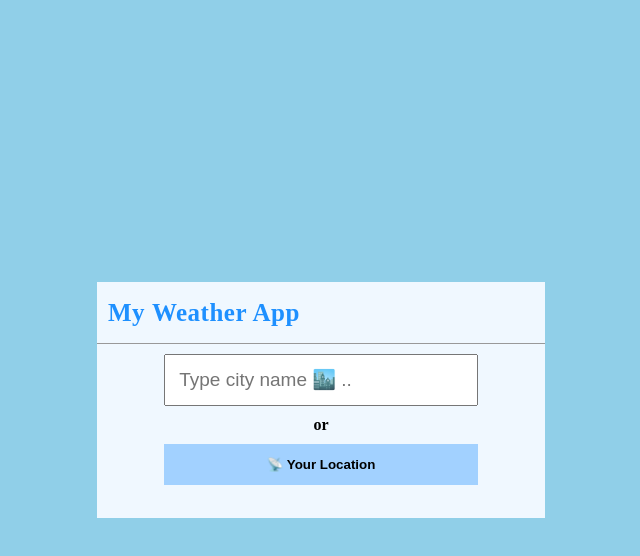
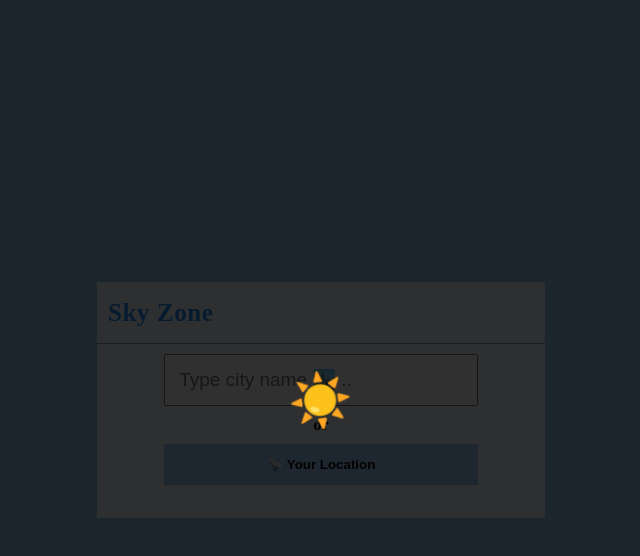
Before and after one commit to Chaitanya-Mistry/weatherapp, a React (Create React App) app: page / in a window 1280 px wide. Both pictures are taken after a click on the button "📡 Your Location". Shown: the top 556 px of the page, without its empty margins (319-959 px from the left). Built offline with nearby package versions, Linux system fonts and the light colour scheme; no server answers.

Commit message:
splash screen implemented ...

```diff
--- a/src/App.css
+++ b/src/App.css
@@ -93,6 +93,46 @@
 }
 .htmlEmojis{font-size: 60px;}
 
+/* Splash Screen */
+#splashScreen::before{
+  position: absolute;
+  content: "";
+  width: 100%;
+  height:100%;
+  z-index: -1;
+  background-color: rgba(0, 0, 0, 0.811);
+}
+#splashScreen{
+  z-index: 1;
+  position: absolute;
+  width: 100%;
+  height: 100%;
+  display: flex;
+  justify-content: center;
+  align-items: center;
+}
+#splashContent{
+  font-size: 51px;
+  animation: sunAnimate 4s linear infinite;
+}
+@keyframes sunAnimate {
+  0%{
+    transform: rotate(0deg);
+  }
+  25%{
+    transform: rotate(90deg);
+  }
+  50%{
+    transform: rotate(180deg);
+  }
+  75%{
+    transform: rotate(270deg);
+  }
+  100%{
+    transform: rotate(360deg);
+  }
+}
+
 /* Responsive Designing Goes Here  */
 
 /* For Tablets 💻*/
--- a/src/App.js
+++ b/src/App.js
@@ -1,14 +1,25 @@
 import './App.css';
-import { useState } from 'react';
+import { useEffect, useState } from 'react';
+import { SplashScreen } from './SplashScreen';
 
 function App() {
   // States
-  const [city, setCity] = useState(null);  // To
+  const [splashScreen, setSplashScreen] = useState(true);
+  const [city, setCity] = useState(null);
   const [showWeather, setShowWeather] = useState("disable");
   const [cityWeather, setCityWeather] = useState(null);
 
+  const displaySplashScreen = () => {
+    setTimeout(() => {
+      setSplashScreen(false);
+    }, 1000);
+  }
+
+  useEffect(() => {
+    displaySplashScreen();
+  }, []);
   // API Key for Open Weather Map API ( https://openweathermap.org/ )
-  const apiKey = "a03b46846e7b8b2caa42bdf0a96f1d1c";
+  const apiKey = process.env.REACT_APP_apiKey;
 
   // When user starts typing city name ✍️
   const loadCity = async (event) => {
@@ -23,6 +34,7 @@
       if (response.status === 200 && response.statusText === "OK") {
         // Convert response in json format
         const data = await response.json();
+
         setCity(data.name);
         setCityWeather(data);
         setShowWeather("enable");
@@ -50,6 +62,7 @@
       2. The geolocation property is only available if the user approves it.
     */
 
+    setSplashScreen(true);
     if (window.navigator.geolocation) // if this API is supported by the browser ❔
     {
       window.navigator.geolocation.getCurrentPosition(async (position) => {
@@ -62,9 +75,13 @@
         if (response.status === 200 && response.statusText === "OK") {
           // Convert response in json format
           const data = await response.json();
+
+          setTimeout(() => {
+            setSplashScreen(false);
             setCity(data.name);
             setCityWeather(data);
-          setShowWeather("enable");
+            setShowWeather(true);
+          }, 1000);
         }
         // If status is not ok
         else {
@@ -72,10 +89,13 @@
           setShowWeather("disable");
           setCityWeather(null);
         }
-      },(error)=> console.log(error));
+      }, (error) => console.log(error));
     }
   }
   return (
+    <>
+      {/* Splash screen component */}
+      {splashScreen ? <SplashScreen /> : ""}
       <div id="weatherMainContainer">
 
         {/* User Input Container */}
@@ -83,7 +103,7 @@
 
           {/* Main Title of our app */}
           <h3 id="heading_of_app">
-          my weather app
+            sky zone
           </h3>
           {/* Input box */}
           <input type="text" id="userInputBox" onChange={loadCity} placeholder="Type city name 🏙️ .." />
@@ -108,25 +128,25 @@
 
                 {/* Overcast clouds */}
                 {cityWeather.weather[0].description === "overcast clouds" ? (<span className='htmlEmojis'> ☁️ </span>
-              ):(<span/>)}
+                ) : (<span />)}
                 {/* Few clouds or Scattered Clouds */}
                 {cityWeather.weather[0].description === "few clouds" || cityWeather.weather[0].description === "scattered clouds" ? (<span className='htmlEmojis'> 🌥️ </span>
-              ):(<span/>)}
+                ) : (<span />)}
                 {/* Sunny */}
                 {cityWeather.weather[0].description === "clear sky" ? (<span className='htmlEmojis'> ☀️ </span>
-              ):(<span/>)}
+                ) : (<span />)}
                 {/* Haze or Mist */}
                 {cityWeather.weather[0].description === "haze" || cityWeather.weather[0].description === 'mist' ? (<span className='htmlEmojis'> 🌁 </span>
-              ):(<span/>)}
+                ) : (<span />)}
                 {/* Broken Clouds */}
                 {cityWeather.weather[0].description === "broken clouds" ? (<span className='htmlEmojis'> 🌤️ </span>
-              ):(<span/>)}
+                ) : (<span />)}
                 {/* Rain */}
                 {(cityWeather.weather[0].description).includes("rain") ? (<span className='htmlEmojis'> ⛈️ </span>
-              ):(<span/>)}
+                ) : (<span />)}
                 {/* Snow */}
                 {(cityWeather.weather[0].description).includes("snow") ? (<span className='htmlEmojis'> 🌨️ </span>
-              ):(<span/>)}
+                ) : (<span />)}
 
               </span>
 
@@ -135,7 +155,7 @@
                 {cityWeather.main.temp}<sup>o</sup>C
               </p>
               {/* Condition */}
-            <p id="condition" style={{textTransform:'capitalize'}}>
+              <p id="condition" style={{ textTransform: 'capitalize' }}>
                 {cityWeather.weather[0].description}
               </p>
               {/* Location (City Name) */}
@@ -165,6 +185,7 @@
         )}
         {/* Outer Div */}
       </div>
+    </>
   );
 }
 
--- /dev/null
+++ b/src/SplashScreen.js
@@ -0,0 +1,8 @@
+
+export const SplashScreen = () => {
+    return(
+        <div id="splashScreen">
+            <span id="splashContent">☀️</span>
+        </div>
+    )
+}
```
Also changed, not shown: 1 other file (tests, documents, lock files or other folders). Lines whose indentation alone changed are shown as unchanged.
